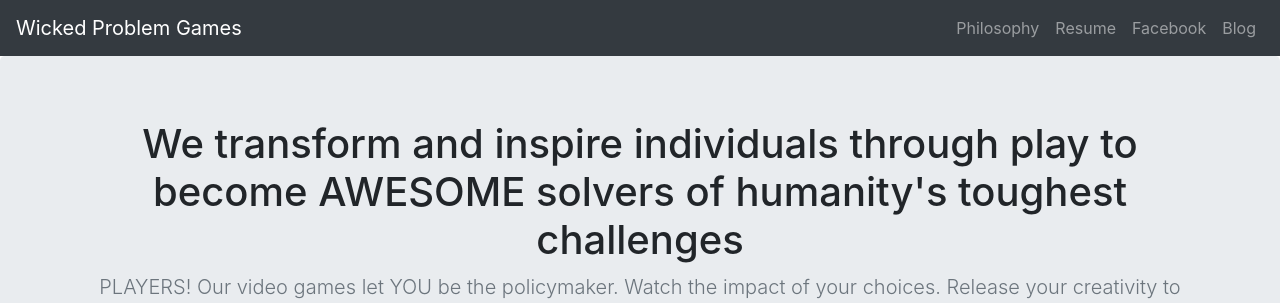
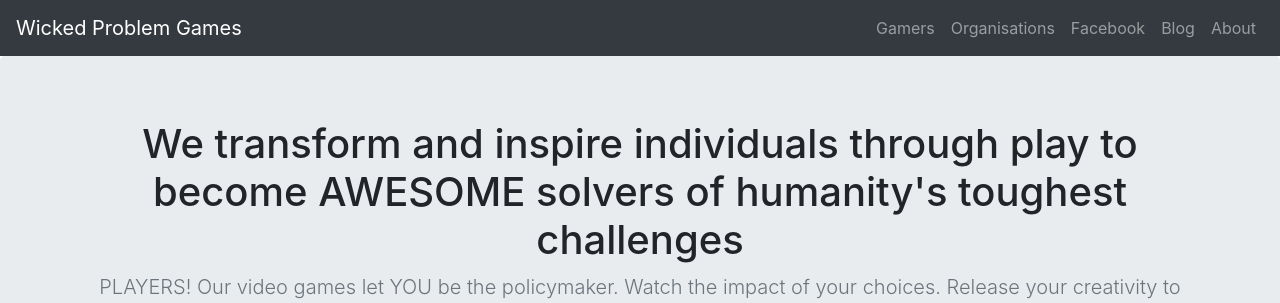
Before and after one commit to peaceengine/portfolioProject, a Django app: page / in a window 1280 px wide. Shown: the top 303 px of the page. Run offline with Django 3.2, Linux system fonts and the light colour scheme; data that the repository does not hold is empty; some libraries are stand-ins or nearby versions.

Commit message:
'latest'

```diff
--- a/jobs/templates/jobs/home.html
+++ b/jobs/templates/jobs/home.html
@@ -27,10 +27,11 @@
       </button>
       <div class="collapse navbar-collapse" id="navbarNavAltMarkup">
         <div class="navbar-nav ml-auto">
-          <a class="nav-item nav-link" href="#">Philosophy</a>
-          <a class="nav-item nav-link" href="{% static 'presentation.pdf' %}">Resume</a>
+          <a class="nav-item nav-link" href="#">Gamers</a>
+          <a class="nav-item nav-link" href="{% static 'presentation.pdf' %}">Organisations</a>
           <a class="nav-item nav-link" href="https://www.facebook.com/wickedproblemgames">Facebook</a>
           <a class="nav-item nav-link" href="{% url 'allBlogs' %}">Blog</a>
+          <a class="nav-item nav-link" href="{% url 'allBlogs' %}">About</a>
         </div>
       </div>
       </nav>
--- a/portfolioProject/settings.py
+++ b/portfolioProject/settings.py
@@ -80,7 +80,7 @@
         'ENGINE': 'django.db.backends.postgresql',
         'NAME': 'portfoliodb',
         'USER': 'postgres',
-        'PASSWORD': 'Datisako20449',
+        'PASSWORD': '!django1234!',
         'HOST': 'localhost',
         'PORT':'5432',
     }
```
